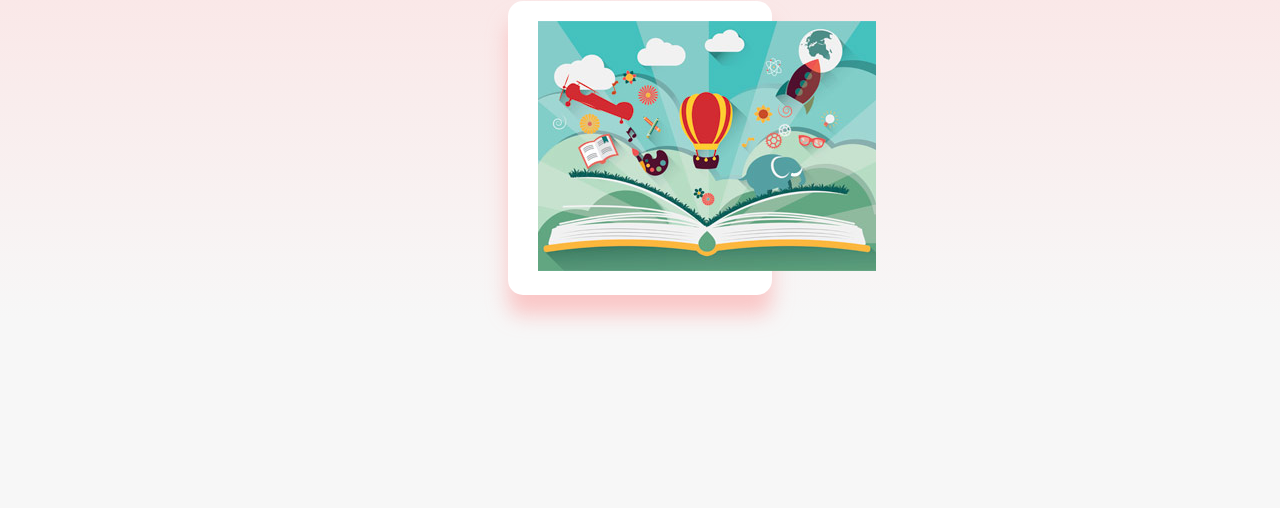
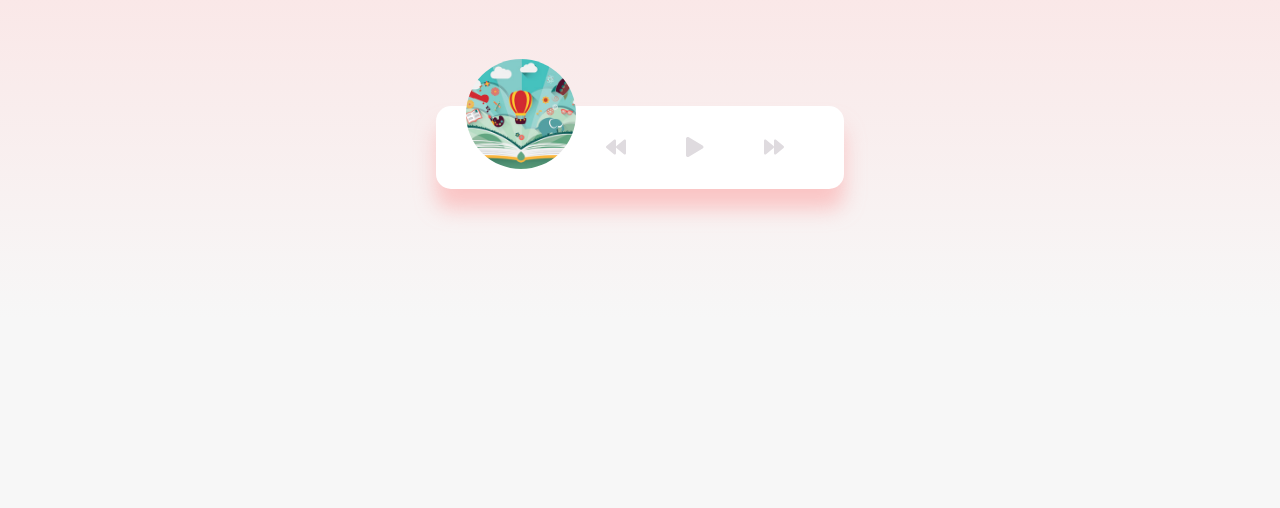
Before and after one commit to umeshraj/udemy_20_web_projects_vanilla_js, a plain HTML site: page 11_music_player/index.html in a window 1280 px wide. Shown: the part 292-800 px from the top of the page. Drawn offline with Linux system fonts and the light colour scheme.

Commit message:
Styling icon rotation, nav buttons

```diff
--- a/11_music_player/style.css
+++ b/11_music_player/style.css
@@ -34,3 +34,55 @@ body {
   position: relative;
   width: 110px;
 }
+
+.img-container img {
+  border-radius: 50%;
+  object-fit: cover;
+  height: 110px;
+  width: inherit;
+  position: absolute;
+  bottom: 0;
+  left: 0;
+  animation: rotate 3s linear infinite;
+
+  animation-play-state: paused;
+}
+
+.music-container.play .img-container img {
+  animation-play-state: running;
+}
+
+@keyframes rotate {
+  from {
+    transform: rotate(0deg);
+  }
+  to {
+    transform: rotate(360deg);
+  }
+}
+
+.navigation {
+  display: flex;
+  align-items: center;
+  justify-content: center;
+  z-index: 1;
+}
+
+.action-btn {
+  background-color: #fff;
+  border: 0;
+  color: #dfdbdf;
+  font-size: 20px;
+  cursor: pointer;
+  padding: 10px;
+  margin: 0 20px;
+}
+
+.action-btn .action-btn-big {
+  color: #cdc2d0;
+  font-size: 30px;
+}
+
+.action-btn:focus {
+  outline: 0;
+}
```
